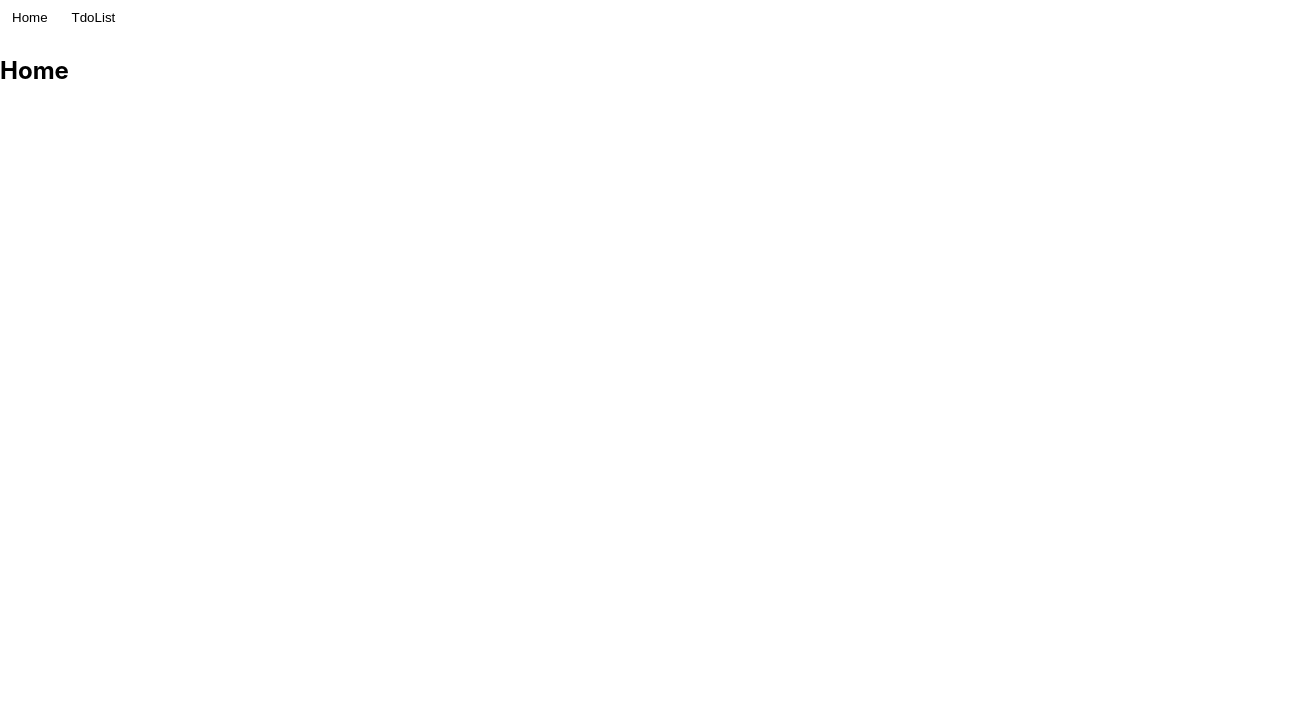
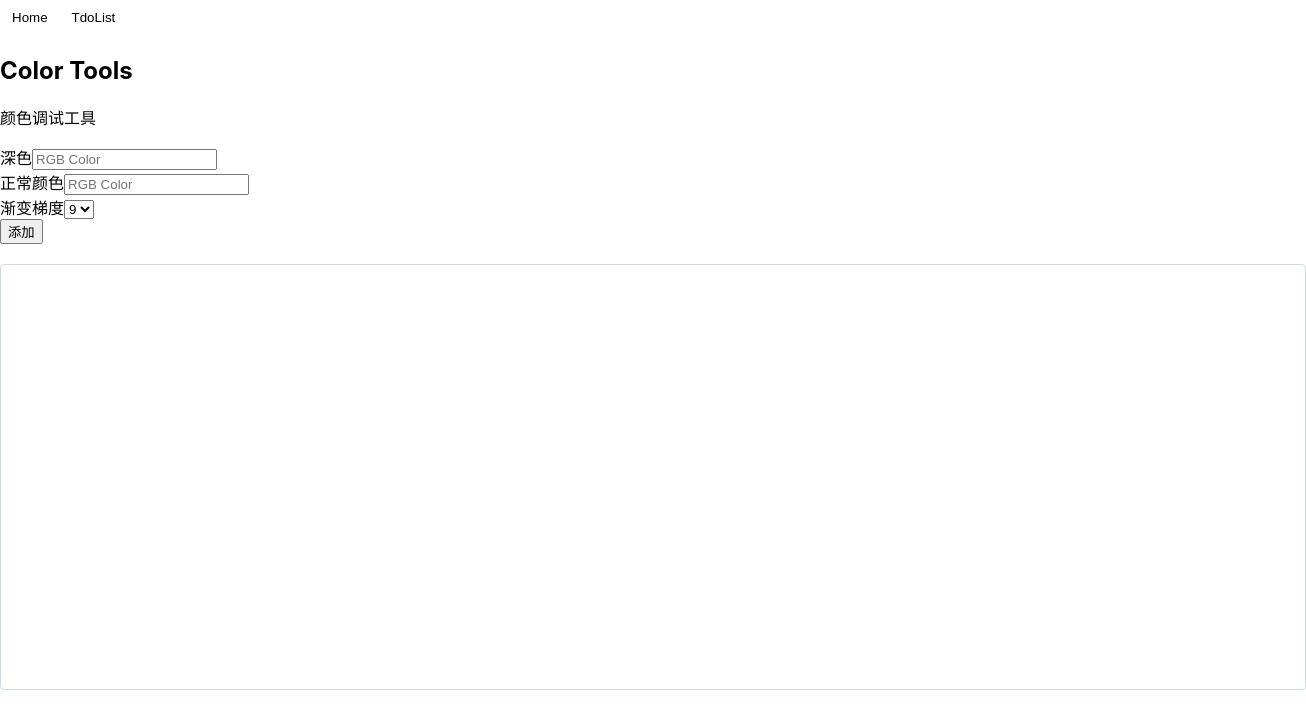
Before and after one commit to Carlosfengv/Todolist, a React (Create React App) app: page / in a window 1280 px wide. Shown: the top 726 px of the page, 1306 px wide, since content can reach past the window. Built offline with nearby package versions, Linux system fonts and the light colour scheme.

Commit message:
Add ColorTools

```diff
--- a/src/App.css
+++ b/src/App.css
@@ -230,3 +230,22 @@ ul,li{
     color: #5f708a;
     margin: 0;
 }
+
+.ColorContainer {
+  display: block;
+  width: 100%;
+  border: 1px solid #cfd9df;
+  min-height: 400px;
+  border-radius: 4px;
+  overflow-y: auto;
+  padding: 12px;
+  margin-top: 20px;
+}
+.ColorShowItem {
+  display: inline-block;
+  height: 80px;
+  background-color: #cfd9df;
+  color: #fff;
+  font-size: 12px;
+  padding: 20px;
+}
--- /dev/null
+++ b/src/ColorInput.js
@@ -0,0 +1,109 @@
+import React, { Component } from "react";
+
+class ColorInput extends Component {
+  constructor(props) {
+    super(props);
+    this.state = {
+      TotalColor: [],
+      AddColor: [],
+      Dark_Color: [],
+      Color_Color: [],
+      stair: "9"
+    };
+  }
+  handleChange = e => {
+    const addcolor = e.target.value;
+    if (e.target.id === "DarkColorInput") {
+      this.setState({ Dark_Color: addcolor });
+    } else {
+      this.setState({ Color_Color: addcolor });
+    }
+  };
+  AddColor = () => {
+    let d = this.state.Dark_Color.split(",");
+    let c = this.state.Color_Color.split(",");
+
+    let d_r = parseFloat(d[0]);
+    let d_g = parseFloat(d[1]);
+    let d_b = parseFloat(d[2]);
+    let c_r = parseFloat(c[0]);
+    let c_g = parseFloat(c[1]);
+    let c_b = parseFloat(c[2]);
+
+    let stair = this.state.stair - 1;
+
+    let price_r = (c_r - d_r) / stair;
+    let price_g = (c_g - d_g) / stair;
+    let price_b = (c_b - d_b) / stair;
+
+    const TotalColor = [...this.state.TotalColor];
+    TotalColor.push([d_r, d_g, d_b], [c_r, c_g, c_b]);
+    for (let i = 1; i < stair; i++) {
+      TotalColor.splice(i, 0, [
+        parseFloat((TotalColor[i - 1][0] + price_r).toFixed(0)),
+        parseFloat((TotalColor[i - 1][1] + price_g).toFixed(0)),
+        parseFloat((TotalColor[i - 1][2] + price_b).toFixed(0))
+      ]);
+    }
+    this.setState({TotalColor: TotalColor})
+    console.log(TotalColor);
+    /*     const darkcolor = [...this.state.Dark_Color];
+    const colorcolor = [...this.state.Color_Color]; */
+    /* const DarkColorItem = ; */
+    /* let d_r = darkcolor[0]; */
+
+    /*     let colorcolor = this.state.Color.split(","); */
+    /*  this.setState({ AddColor: darkcolor });
+    console.log(darkcolor, colorcolor, d_r); */
+  };
+  render() {
+    return (
+      <div>
+      <div>
+        <div className="Dark_Color">
+          <label>深色</label>
+          <input
+            id="DarkColorInput"
+            type="text"
+            key="Dark"
+            placeholder="RGB Color"
+            onChange={this.handleChange}
+            defaultValue={this.state.Dark_Color}
+          />
+        </div>
+        <div className="Color_Color">
+          <label>正常颜色</label>
+          <input
+            id="ColorColorInput"
+            type="text"
+            key="Color"
+            placeholder="RGB Color"
+            onChange={this.handleChange}
+            defaultValue={this.state.Color_Color}
+          />
+        </div>
+        <div>
+          <label>渐变梯度</label>
+          <select>
+            <option value="9">9</option>
+          </select>
+        </div>
+        <button onClick={this.AddColor}>添加</button>
+      </div>
+      <div className="ColorContainer">
+        <ul>
+          {this.state.TotalColor.map((item,index)=>{
+            return <li
+                    key={index}
+                    className="ColorShowItem"
+                    style={{backgroundColor:'rgb('+ item[0] +','+item[1] + ',' + item[2] + ')'}}
+                    >{'Color-'+ (index+1) +'    rgb('+ item[0] +','+item[1] + ',' + item[2] + ')'}</li>
+          })}
+        </ul>
+      </div>
+      </div>
+    );
+  }
+}
+
+export default ColorInput;
--- /dev/null
+++ b/src/ColorTools.js
@@ -0,0 +1,18 @@
+import React, { Component } from 'react';
+import './App.css';
+import ColorInput from "./ColorInput";
+import ColorContainer from "./ColorContainer";
+
+class ColorTools extends Component {
+  render() {
+    return (
+        <div className="ColorToolsBG">
+            <h1>Color Tools</h1>
+            <p>颜色调试工具</p>
+            <ColorInput />
+        </div>
+    );
+  }
+}
+
+export default ColorTools;
--- a/src/router.js
+++ b/src/router.js
@@ -1,6 +1,7 @@
 import React from "react";
 import { BrowserRouter as Router, Route, Link } from "react-router-dom";
-import Todo from "./todo"
+import Todo from "./todo";
+import ColorTools from './ColorTools'
 
 const BasicExample = () => (
   <Router>
@@ -11,18 +12,11 @@ const BasicExample = () => (
             <li><Link to="/todo"><button type="button">TdoList</button></Link></li>
           </ul>
         </div>
-      <Route exact path="/" component={Home} />
+      <Route exact path="/" component={ColorTools} />
       <Route  path="/todo" component={Todo} />
     </div>
   </Router>
 );
 
-const Home = () => (
-  <div>
-    <h2>Home</h2>
-  </div>
-);
-
-
 
 export default BasicExample;
```
